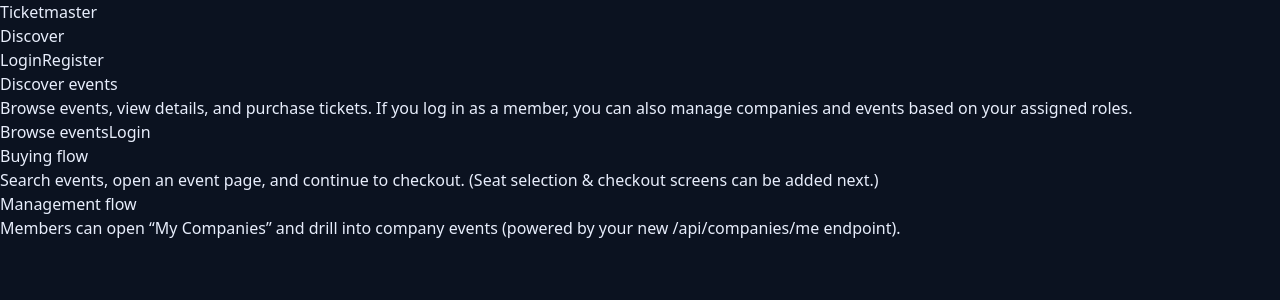
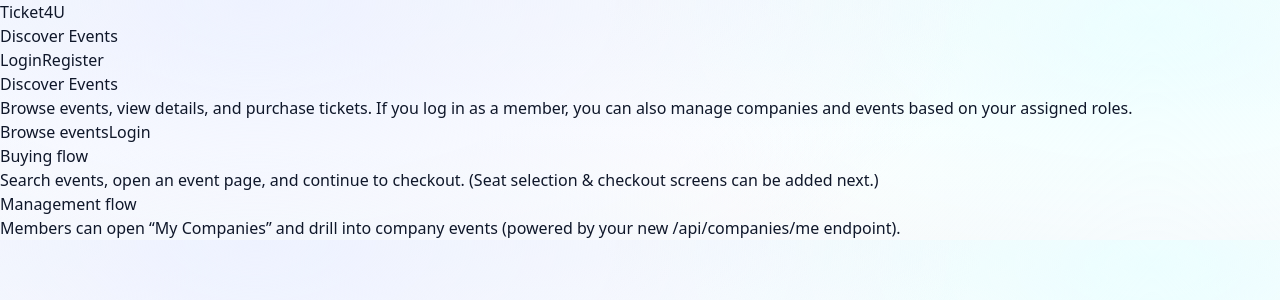
Before and after one commit to noyalit/software-project-team-15b, a React (Vite) app in the folder ticketmaster-ui/: page / in a window 1280 px wide. Shown: the top 300 px of the page. Built offline with nearby package versions, Linux system fonts and the light colour scheme.

Commit message:
updated UI style

```diff
--- a/ticketmaster-ui/src/screens/EventDetailsPage.tsx
+++ b/ticketmaster-ui/src/screens/EventDetailsPage.tsx
@@ -17,26 +17,26 @@ export default function EventDetailsPage() {
     enabled: !!eventId,
   });
 
-  if (eventQuery.isPending) return <div className="text-white/70">Loading…</div>;
+  if (eventQuery.isPending) return <div className="text-slate-600">Loading…</div>;
   if (eventQuery.isError) return <div className="text-red-300">{(eventQuery.error as Error).message}</div>;
 
   const e = eventQuery.data;
 
   return (
     <div className="space-y-4">
-      <div className="rounded-2xl border border-white/10 bg-white/5 p-6">
+      <div className="rounded-2xl border border-slate-200 bg-white p-6 shadow-sm">
         <div className="flex flex-col gap-2 md:flex-row md:items-start md:justify-between">
           <div>
-            <div className="text-sm text-white/60">{new Date(e.startsAt).toLocaleString()}</div>
+            <div className="text-sm text-slate-500">{new Date(e.startsAt).toLocaleString()}</div>
             <h1 className="mt-1 text-2xl font-bold">{e.name}</h1>
-            <div className="mt-1 text-white/80">{e.artist}</div>
-            <div className="mt-2 text-sm text-white/60">{e.location}</div>
+            <div className="mt-1 text-slate-700">{e.artist}</div>
+            <div className="mt-2 text-sm text-slate-500">{e.location}</div>
           </div>
           <div className="flex items-center gap-2">
-            <span className="rounded-full bg-white/10 px-3 py-1 text-xs text-white/80">{e.status}</span>
+            <span className="rounded-full bg-slate-100 px-3 py-1 text-xs font-medium text-slate-700">{e.status}</span>
             <Link
               to={`/companies/${e.companyId}`}
-              className="rounded-full bg-white/10 px-3 py-1 text-xs text-white/80 hover:bg-white/15"
+              className="rounded-full bg-slate-100 px-3 py-1 text-xs font-medium text-slate-700 hover:bg-slate-200"
             >
               Company
             </Link>
@@ -44,16 +44,16 @@ export default function EventDetailsPage() {
         </div>
       </div>
 
-      <div className="rounded-2xl border border-white/10 bg-white/5 p-6">
+      <div className="rounded-2xl border border-slate-200 bg-white p-6 shadow-sm">
         <h2 className="text-lg font-semibold">Areas</h2>
-        <p className="mt-1 text-sm text-white/70">
+        <p className="mt-1 text-sm text-slate-600">
           Areas come from `EventDTO.areas`. Next step: connect to the seat picker and active order flow.
         </p>
         <div className="mt-4 grid gap-3 md:grid-cols-2">
           {e.areas?.map((a) => (
-            <div key={a.areaId} className="rounded-xl border border-white/10 bg-black/20 p-4">
+            <div key={a.areaId} className="rounded-xl border border-slate-200 bg-slate-50 p-4">
               <div className="font-semibold">{String(a.name)}</div>
-              <div className="mt-1 text-xs text-white/60">areaId: {a.areaId}</div>
+              <div className="mt-1 text-xs text-slate-500">areaId: {a.areaId}</div>
             </div>
           ))}
         </div>
--- a/ticketmaster-ui/src/screens/EventSearchPage.tsx
+++ b/ticketmaster-ui/src/screens/EventSearchPage.tsx
@@ -22,7 +22,7 @@ export default function EventSearchPage() {
     // eslint-disable-next-line react-hooks/exhaustive-deps
   }, []);
 
-  const filtered = (search.data ?? []).filter((e) => {
+  const filtered = (search.data ?? []).filter((e: EventDTO) => {
     const hay = `${e.name} ${e.artist} ${e.location}`.toLowerCase();
     return hay.includes(query.toLowerCase());
   });
@@ -31,35 +31,35 @@ export default function EventSearchPage() {
     <div className="space-y-4">
       <div className="flex flex-col gap-3 md:flex-row md:items-end md:justify-between">
         <div>
-          <h1 className="text-xl font-bold">Events</h1>
-          <p className="text-sm text-white/70">Search results powered by `POST /api/events/search`.</p>
+          <h1 className="text-2xl font-extrabold tracking-tight text-slate-900">Discover Events</h1>
+          <p className="text-sm text-slate-600">Search results powered by `POST /api/events/search`.</p>
         </div>
         <input
           value={query}
           onChange={(e) => setQuery(e.target.value)}
           placeholder="Filter by name, artist, location"
-          className="w-full rounded-md border border-white/10 bg-white/5 px-3 py-2 text-sm text-white placeholder:text-white/40 md:w-80"
+          className="w-full rounded-md border border-slate-200 bg-white px-3 py-2 text-sm text-slate-900 placeholder:text-slate-400 shadow-sm md:w-80"
         />
       </div>
 
-      {search.isPending && <div className="text-white/70">Loading…</div>}
+      {search.isPending && <div className="text-slate-600">Loading…</div>}
       {search.isError && <div className="text-red-300">{(search.error as Error).message}</div>}
 
       <div className="grid gap-4 md:grid-cols-2">
-        {filtered.map((e) => (
+        {filtered.map((e: EventDTO) => (
           <Link
             key={e.eventId}
             to={`/events/${e.eventId}`}
-            className="rounded-2xl border border-white/10 bg-white/5 p-5 hover:bg-white/10"
+            className="rounded-2xl border border-slate-200 bg-white p-5 shadow-sm hover:border-slate-300"
           >
             <div className="flex items-start justify-between gap-4">
               <div>
-                <div className="text-sm text-white/60">{new Date(e.startsAt).toLocaleString()}</div>
-                <div className="mt-1 text-lg font-semibold">{e.name}</div>
-                <div className="mt-1 text-sm text-white/70">{e.artist}</div>
-                <div className="mt-2 text-sm text-white/60">{e.location}</div>
+                <div className="text-sm text-slate-500">{new Date(e.startsAt).toLocaleString()}</div>
+                <div className="mt-1 text-lg font-semibold text-slate-900">{e.name}</div>
+                <div className="mt-1 text-sm text-slate-600">{e.artist}</div>
+                <div className="mt-2 text-sm text-slate-500">{e.location}</div>
               </div>
-              <div className="rounded-full bg-white/10 px-3 py-1 text-xs text-white/80">{e.status}</div>
+              <div className="rounded-full bg-slate-100 px-3 py-1 text-xs font-medium text-slate-700">{e.status}</div>
             </div>
           </Link>
         ))}
--- a/ticketmaster-ui/src/screens/HomePage.tsx
+++ b/ticketmaster-ui/src/screens/HomePage.tsx
@@ -3,36 +3,39 @@ import { Link } from 'react-router-dom';
 export default function HomePage() {
   return (
     <div className="space-y-6">
-      <section className="rounded-2xl border border-white/10 bg-white/5 p-6">
-        <h1 className="text-2xl font-bold">Discover events</h1>
-        <p className="mt-2 max-w-2xl text-white/70">
+      <section className="rounded-2xl border border-slate-200 bg-white p-6 shadow-sm">
+        <h1 className="text-3xl font-extrabold tracking-tight text-slate-900">Discover Events</h1>
+        <p className="mt-2 max-w-2xl text-slate-600">
           Browse events, view details, and purchase tickets. If you log in as a member, you can also manage companies and
           events based on your assigned roles.
         </p>
         <div className="mt-4 flex gap-3">
           <Link
             to="/events"
-            className="rounded-md bg-white px-4 py-2 text-sm font-semibold text-[#0b1220] hover:bg-white/90"
+            className="rounded-md bg-indigo-600 px-4 py-2 text-sm font-semibold text-white hover:bg-indigo-500"
           >
             Browse events
           </Link>
-          <Link to="/login" className="rounded-md px-4 py-2 text-sm text-white/80 hover:bg-white/5">
+          <Link
+            to="/login"
+            className="rounded-md px-4 py-2 text-sm font-medium text-slate-700 hover:bg-slate-100"
+          >
             Login
           </Link>
         </div>
       </section>
 
       <section className="grid gap-4 md:grid-cols-2">
-        <div className="rounded-2xl border border-white/10 bg-white/5 p-6">
-          <h2 className="text-lg font-semibold">Buying flow</h2>
-          <p className="mt-2 text-sm text-white/70">
+        <div className="rounded-2xl border border-slate-200 bg-white p-6 shadow-sm">
+          <h2 className="text-lg font-semibold text-slate-900">Buying flow</h2>
+          <p className="mt-2 text-sm text-slate-600">
             Search events, open an event page, and continue to checkout. (Seat selection & checkout screens can be added
             next.)
           </p>
         </div>
-        <div className="rounded-2xl border border-white/10 bg-white/5 p-6">
-          <h2 className="text-lg font-semibold">Management flow</h2>
-          <p className="mt-2 text-sm text-white/70">
+        <div className="rounded-2xl border border-slate-200 bg-white p-6 shadow-sm">
+          <h2 className="text-lg font-semibold text-slate-900">Management flow</h2>
+          <p className="mt-2 text-sm text-slate-600">
             Members can open “My Companies” and drill into company events (powered by your new /api/companies/me endpoint).
           </p>
         </div>
--- a/ticketmaster-ui/src/styles.css
+++ b/ticketmaster-ui/src/styles.css
@@ -9,8 +9,10 @@
 body {
   margin: 0;
   font-family: ui-sans-serif, system-ui, -apple-system, Segoe UI, Roboto, Arial, Noto Sans, sans-serif;
-  background: #0b1220;
-  color: #e8eefc;
+  background: radial-gradient(1200px 600px at 20% 0%, #eef2ff 0%, transparent 60%),
+    radial-gradient(1000px 500px at 90% 10%, #ecfeff 0%, transparent 55%),
+    linear-gradient(180deg, #f8fafc 0%, #ffffff 55%, #f8fafc 100%);
+  color: #0f172a;
 }
 
 a {
--- a/ticketmaster-ui/src/ui/AppShell.tsx
+++ b/ticketmaster-ui/src/ui/AppShell.tsx
@@ -9,8 +9,8 @@ function NavLink({ to, label }: { to: string; label: string }) {
       to={to}
       className={
         active
-          ? 'rounded-md bg-white/10 px-3 py-2 text-sm font-semibold'
-          : 'rounded-md px-3 py-2 text-sm text-white/80 hover:bg-white/5'
+          ? 'rounded-md bg-slate-900 px-3 py-2 text-sm font-semibold text-white shadow-sm'
+          : 'rounded-md px-3 py-2 text-sm font-medium text-slate-700 hover:bg-slate-100'
       }
     >
       {label}
@@ -23,14 +23,14 @@ export default function AppShell() {
 
   return (
     <div className="min-h-screen">
-      <header className="sticky top-0 z-10 border-b border-white/10 bg-[#0b1220]/90 backdrop-blur">
+      <header className="sticky top-0 z-10 border-b border-slate-200/70 bg-white/80 backdrop-blur">
         <div className="mx-auto flex max-w-6xl items-center justify-between gap-4 px-4 py-3">
-          <Link to="/" className="text-lg font-bold tracking-tight">
-            Ticketmaster
+          <Link to="/" className="text-lg font-extrabold tracking-tight text-slate-900">
+            Ticket4U
           </Link>
 
           <nav className="flex items-center gap-1">
-            <NavLink to="/events" label="Discover" />
+            <NavLink to="/events" label="Discover Events" />
             {userType === 'member' && <NavLink to="/companies/me" label="My Companies" />}
             {userType === 'member' && <NavLink to="/me" label="Profile" />}
           </nav>
@@ -38,12 +38,12 @@ export default function AppShell() {
           <div className="flex items-center gap-2">
             {token ? (
               <>
-                <span className="rounded-full bg-white/10 px-3 py-1 text-xs text-white/80">
+                <span className="rounded-full bg-slate-100 px-3 py-1 text-xs font-medium text-slate-700">
                   {userType}
                 </span>
                 <button
                   onClick={logout}
-                  className="rounded-md bg-white px-3 py-2 text-sm font-semibold text-[#0b1220] hover:bg-white/90"
+                  className="rounded-md bg-slate-900 px-3 py-2 text-sm font-semibold text-white hover:bg-slate-800"
                 >
                   Logout
                 </button>
@@ -53,7 +53,7 @@ export default function AppShell() {
                 <NavLink to="/login" label="Login" />
                 <Link
                   to="/register"
-                  className="rounded-md bg-white px-3 py-2 text-sm font-semibold text-[#0b1220] hover:bg-white/90"
+                  className="rounded-md bg-indigo-600 px-3 py-2 text-sm font-semibold text-white hover:bg-indigo-500"
                 >
                   Register
                 </Link>
@@ -63,7 +63,7 @@ export default function AppShell() {
         </div>
       </header>
 
-      <main className="mx-auto max-w-6xl px-4 py-6">
+      <main className="mx-auto max-w-6xl px-4 py-8">
         <Outlet />
       </main>
     </div>
```
